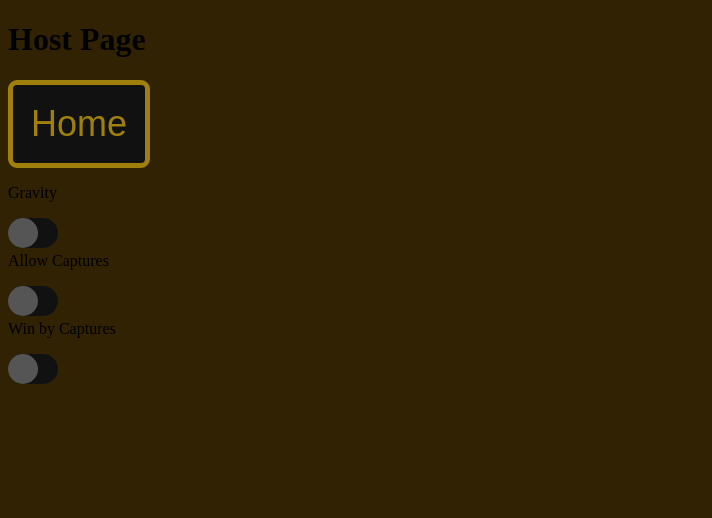
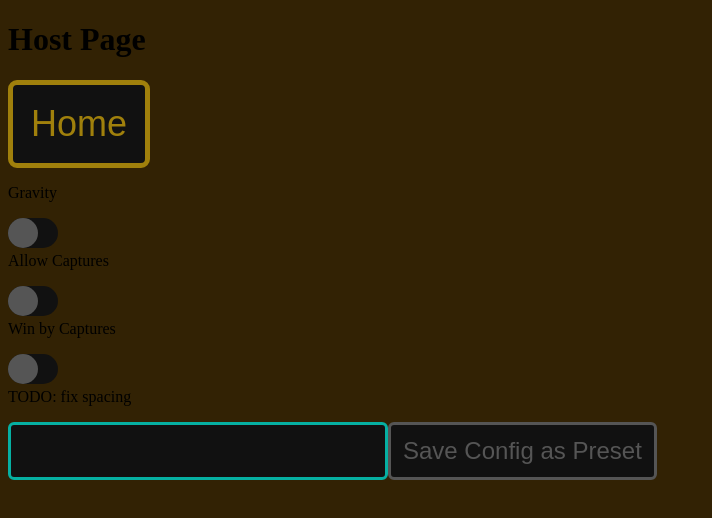
Before and after one commit to JustusHibshman/line-games, an Angular app in the folder client/: page /host in a window 1280 px wide. Shown: the top 518 px of the page, without its empty margins (0-712 px from the left). Built offline with nearby package versions, Linux system fonts and the light colour scheme.

Commit message:
Added text box component

```diff
--- /dev/null
+++ b/client/src/app/components/text-box/text-box.component.html
@@ -0,0 +1 @@
+<input type="text" [(ngModel)]="text" maxlength="{{ maxLength() }}" style="width: {{ maxLength() * 16 + 30}}px" >
--- /dev/null
+++ b/client/src/app/components/text-box/text-box.component.scss
@@ -0,0 +1,15 @@
+input {
+    font-size: 24px;
+    padding: 12px;
+    border-radius: 6px;
+
+    text-align: center;
+
+    background-color: #111111;
+    color: #06b0a2;
+    border: 3px solid #06b0a2; /* Lighter: #1bd4c5 */
+
+    &:focus {
+        outline: none;
+    }
+}
--- /dev/null
+++ b/client/src/app/components/text-box/text-box.component.ts
@@ -0,0 +1,13 @@
+import { Component, input, model } from '@angular/core';
+import { FormsModule } from '@angular/forms';
+
+@Component({
+  selector: 'app-text-box',
+  imports: [FormsModule],
+  templateUrl: './text-box.component.html',
+  styleUrl: './text-box.component.scss'
+})
+export class TextBoxComponent {
+    maxLength = input<number>(20);
+    text = model<string>();
+}
--- a/client/src/app/host/host.component.html
+++ b/client/src/app/host/host.component.html
@@ -12,3 +12,7 @@
 
 <p>Win by Captures</p>
 <app-toggle-switch [defaultValue]="false" [disable]="!allowCaptures()" [(value)]="winByCaptures" />
+
+<p>TODO: fix spacing</p>
+<app-text-box [(text)]="configName" [maxLength]="20" />
+<app-action-button [text]="'Save Config as Preset'" [disable]="configName() == ''" (click)="saveConfigAsPreset()" />
--- a/client/src/app/host/host.component.ts
+++ b/client/src/app/host/host.component.ts
@@ -1,12 +1,13 @@
 import { Component, signal } from '@angular/core';
-import { FormsModule } from '@angular/forms';
 import { ActionButtonComponent } from '@local-components/action-button/action-button.component';
 import { NavButtonComponent } from '@local-components/nav-button/nav-button.component';
+import { TextBoxComponent } from '@local-components/text-box/text-box.component';
 import { ToggleSwitchComponent } from '@local-components/toggle-switch/toggle-switch.component';
 
 @Component({
   selector: 'app-host',
-  imports: [FormsModule, ActionButtonComponent, NavButtonComponent, ToggleSwitchComponent],
+  imports: [ActionButtonComponent, NavButtonComponent,
+            TextBoxComponent, ToggleSwitchComponent],
   templateUrl: './host.component.html',
   styleUrl: './host.component.scss'
 })
```
Also changed, not shown: 1 other file (tests, documents, lock files or other folders).
